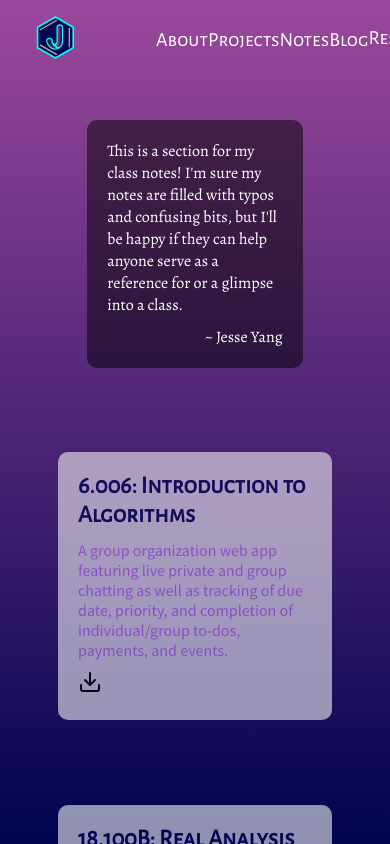
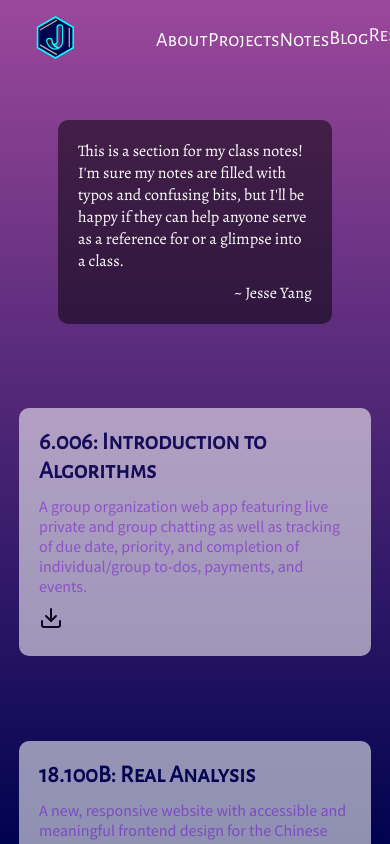
Before and after one commit to jesseyang432/jesseyang432.github.io, a React (Create React App) app: page /notes in a window 390 px wide. Shown: the top 844 px of the page. Built offline with nearby package versions, Linux system fonts and the light colour scheme; a web font is replaced by a local one.

Commit message:
media queries for notes

```diff
--- a/src/components/modules/_SingleNotes.scss
+++ b/src/components/modules/_SingleNotes.scss
@@ -30,3 +30,9 @@
 		cursor: pointer;
 	}
 }
+
+@media only screen and (max-width: 1000px) {
+	.SingleNotes-container {
+		width: 80%;
+	}
+}
--- a/src/components/pages/_Notes.scss
+++ b/src/components/pages/_Notes.scss
@@ -27,3 +27,9 @@
 		margin-top: 10px;
 	}
 }
+
+@media only screen and (max-width: 1000px) {
+	.Notes-message {
+		width: 60%;
+	}
+}
--- a/src/components/styles.css
+++ b/src/components/styles.css
@@ -116,6 +116,12 @@
       -ms-flex-pack: end;
           justify-content: flex-end;
   margin-top: 10px;
+}
+
+@media only screen and (max-width: 1000px) {
+  .Notes-message {
+    width: 60%;
+  }
 }
 
 .Nav-bar {
@@ -1660,6 +1666,12 @@
   cursor: pointer;
 }
 
+@media only screen and (max-width: 1000px) {
+  .SingleNotes-container {
+    width: 80%;
+  }
+}
+
 * {
   margin: 0;
   padding: 0;
```
Also changed, not shown: 1 other file (tests, documents, lock files or other folders).
